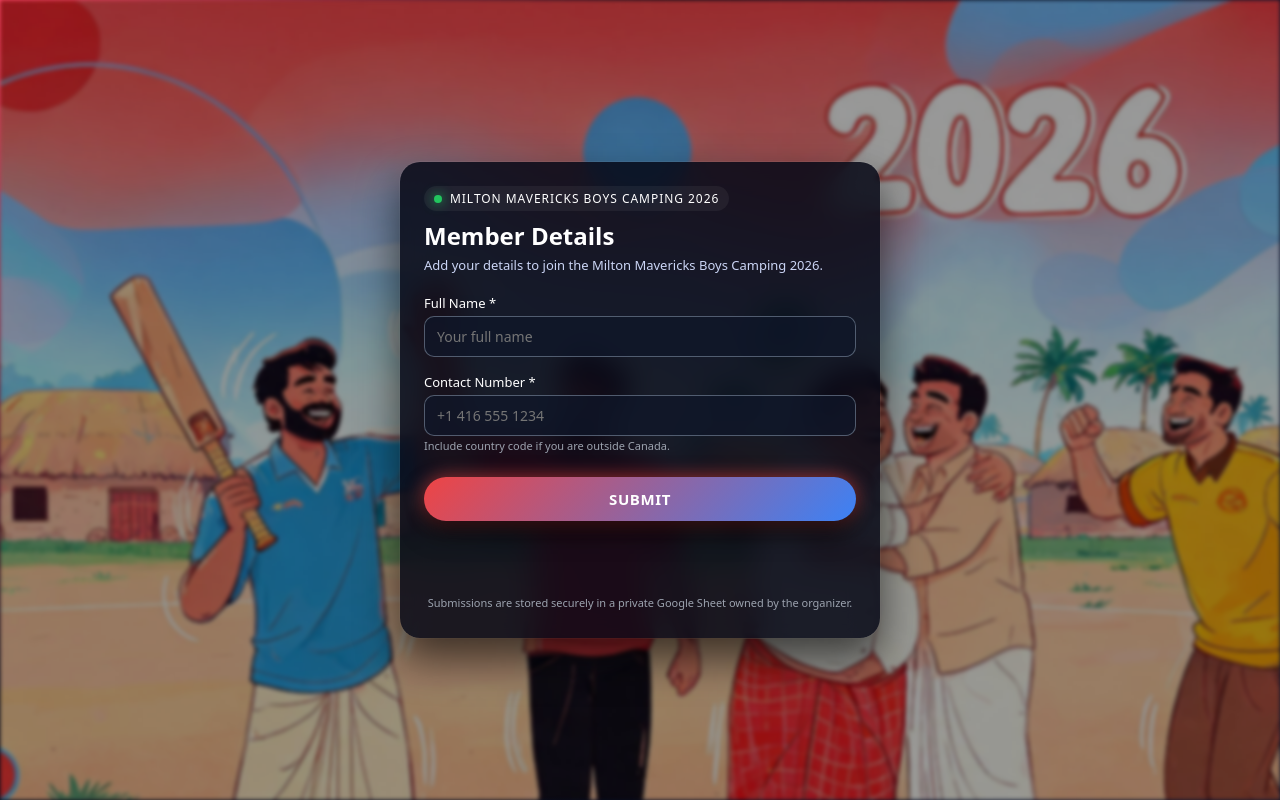
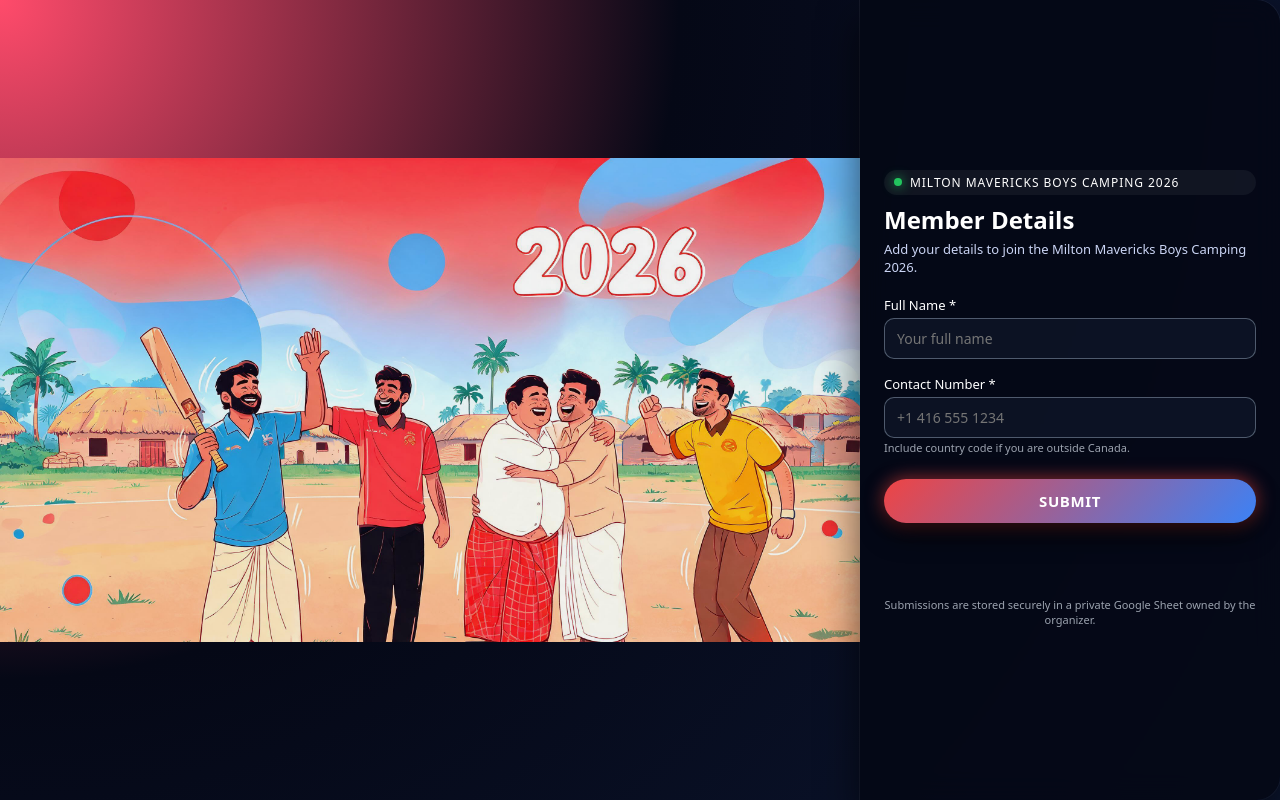
Before and after one commit to miltonmavericks1-own/MiltonMavericks2026, a plain HTML site: page index.html in a window 1280 px wide. Drawn offline with Linux system fonts and the light colour scheme.

Commit message:
Update index.html

```diff
--- a/index.html
+++ b/index.html
@@ -14,40 +14,49 @@
 
     body {
       min-height: 100vh;
-      display: flex;
-      align-items: center;
-      justify-content: center;
+      margin: 0;
       background: radial-gradient(circle at top left, #ff4b6b 0, #050816 45%, #0c1631 100%);
       color: #ffffff;
     }
 
+    /* Layout: image on the right, form on the left */
+    .page {
+      min-height: 100vh;
+      display: flex;
+      align-items: stretch;
+      justify-content: center;
+    }
+
+    /* Right-side image panel */
     .bg-wrapper {
-      position: fixed;
-      inset: 0;
+      flex: 1 1 auto;
+      position: relative;
       overflow: hidden;
-      z-index: -1;
-      filter: blur(2px) brightness(0.6);
+      border-radius: 24px 0 0 24px;
     }
 
     .bg-wrapper img {
-      width: 115%;
-      max-width: none;
-      height: 115%;
-      object-fit: cover;
-      transform: translate(-5%, -5%);
+      width: 100%;
+      height: 100%;
+      object-fit: contain;      /* show full image */
+      object-position: center;
+      filter: brightness(0.95);
     }
 
+    /* Left-side form panel */
     .container {
-      position: relative;
-      width: 95%;
-      max-width: 480px;
-      background: rgba(5, 8, 22, 0.85);
-      border-radius: 20px;
+      flex: 0 0 420px;
+      max-width: 100%;
+      background: rgba(5, 8, 22, 0.9);
+      border-radius: 0 24px 24px 0;
       padding: 24px 24px 28px;
       box-shadow:
         0 20px 40px rgba(0, 0, 0, 0.6),
         0 0 0 1px rgba(255, 255, 255, 0.06);
       backdrop-filter: blur(14px);
+      display: flex;
+      flex-direction: column;
+      justify-content: center;
     }
 
     .badge {
@@ -174,10 +183,21 @@
       color: #f97373;
     }
 
-    @media (max-width: 480px) {
+    @media (max-width: 768px) {
+      .page {
+        flex-direction: column;
+      }
+
+      .bg-wrapper {
+        order: 1;
+        height: 260px;
+        border-radius: 0 0 24px 24px;
+      }
+
       .container {
+        order: 2;
+        border-radius: 0;
         padding: 18px 16px 22px;
-        border-radius: 16px;
       }
 
       h1 {
@@ -187,11 +207,13 @@
   </style>
 </head>
 <body>
-  <!-- Blurred image background -->
+  <div class="page">
+    <!-- Image side -->
     <div class="bg-wrapper">
       <img src="MiltonMaverics2026.png" alt="MiltonMavericks2026 Background" />
     </div>
 
+    <!-- Form side -->
     <div class="container">
       <div class="badge">
         <div class="badge-dot"></div>
@@ -224,9 +246,10 @@
         </p>
       </form>
     </div>
+  </div>
 
   <script>
-    const scriptURL = 'https://script.google.com/macros/s/AKfycbxy01E3NYcqlOFhWHFaxiHDn1fw9ekzLMJncvdVXKxDVK9H47hiLTgDNNsQFjSakp6C/exec'; // <-- paste your Apps Script Web App URL here
+    const scriptURL = 'https://script.google.com/macros/s/AKfycbxy01E3NYcqlOFhWHFaxiHDn1fw9ekzLMJncvdVXKxDVK9H47hiLTgDNNsQFjSakp6C/exec';
     const form = document.getElementById('mavericks-form');
     const statusDiv = document.getElementById('status');
 
```
Lines whose indentation alone changed are shown as unchanged.
